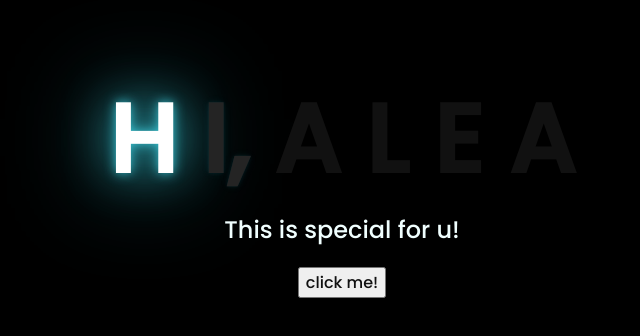
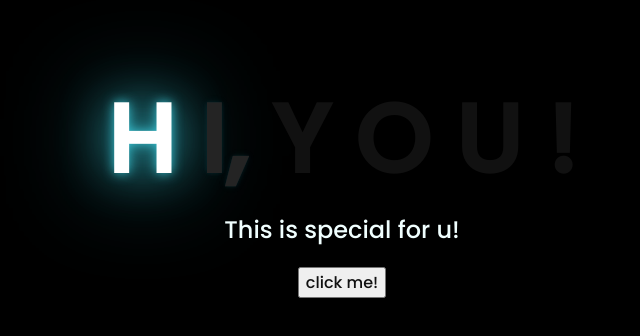
Before and after one commit to Santanawan/Santanawan.github.io, a plain HTML site: page index.html in a window 1280 px wide. Shown: the part 226-562 px from the top of the page, without its empty margins (306-946 px from the left). Drawn offline with Linux system fonts and the light colour scheme.

Commit message:
Add files via upload

```diff
--- a/index.html
+++ b/index.html
@@ -13,10 +13,10 @@
     <!-- silahkan menambah kata sesuai keinginan dengan <span>text...</span -->
         <span>H</span>
         <span>I,</span>
-        <span>A</span>
-        <span>L</span>
-        <span>E</span>
-        <span>A</span>
+        <span>Y</span>
+        <span>O</span>
+        <span>U</span>
+        <span>!</span>
 
 
     </div>
```
